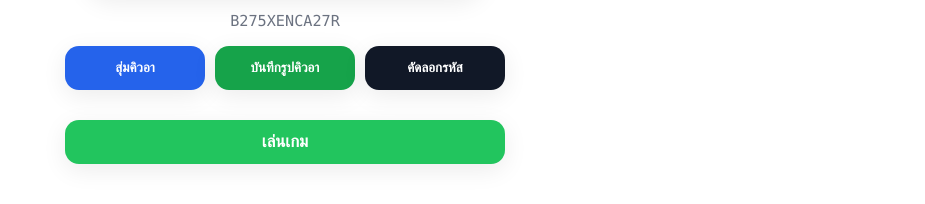
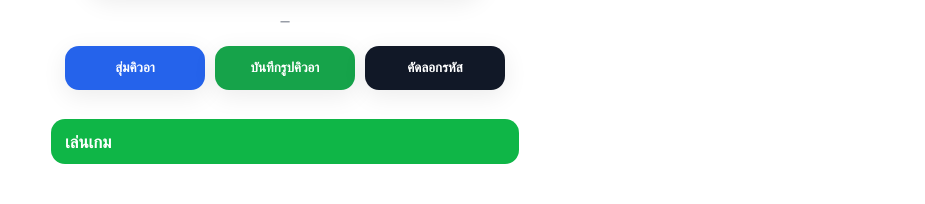
Before and after one commit to arsu-maehae/qrcode-project, a website: page front-end/index.html in a window 1280 px wide. Shown: the part 620-824 px from the top of the page, without its empty margins (355-1280 px from the left). Drawn offline with Linux system fonts and the light colour scheme.

Commit message:
ver3 index.html

```diff
--- a/front-end/index.html
+++ b/front-end/index.html
@@ -55,7 +55,11 @@
   </main>
 
   <!-- ปุ่มเล่นเกม กลางล่าง -->
-  <button id="btnPlay" class="btn-play">เล่นเกม</button>
+
+  <a href="game.html" class="btn-play" style="display:inline-block;text-decoration:none;
+  padding:10px 14px;border-radius:14px;background:#0fb647;color:#fff;font-weight:800;">
+  เล่นเกม
+</a>
 
   <script>
   (function(){
```
